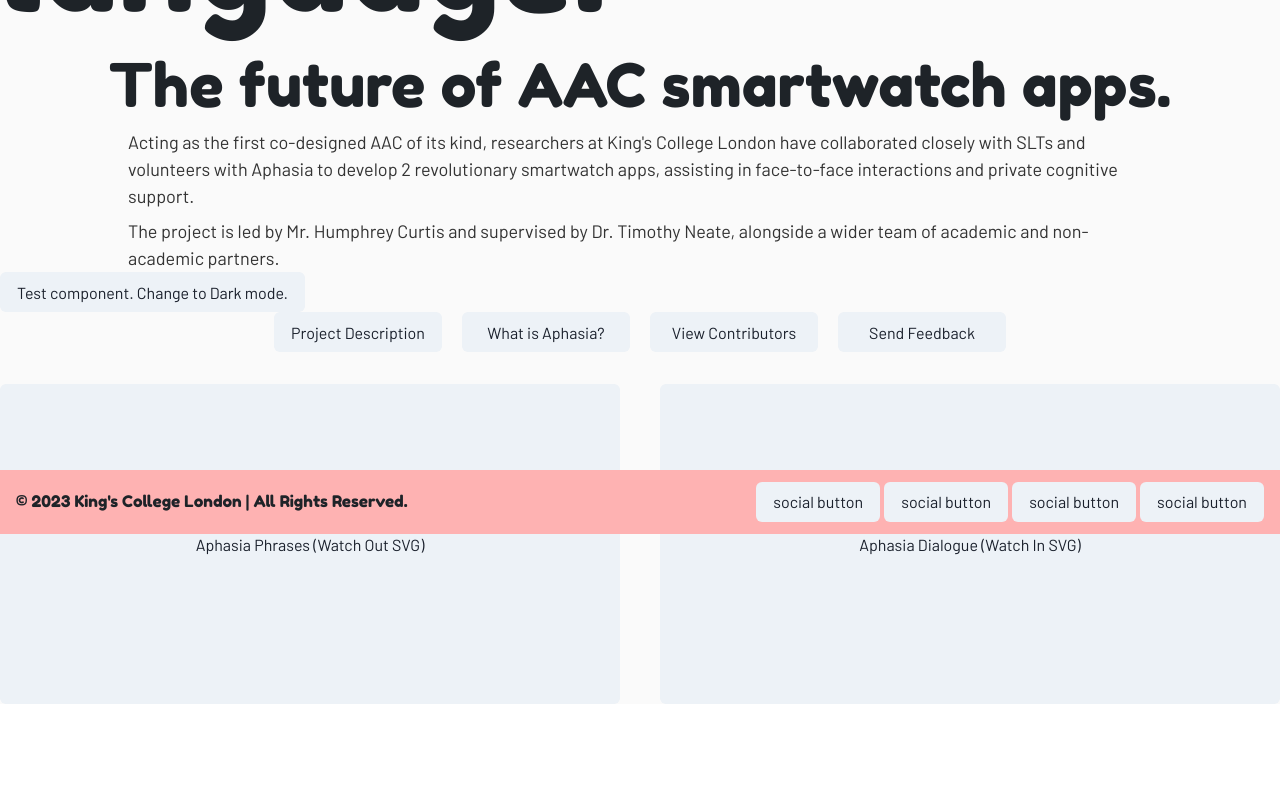
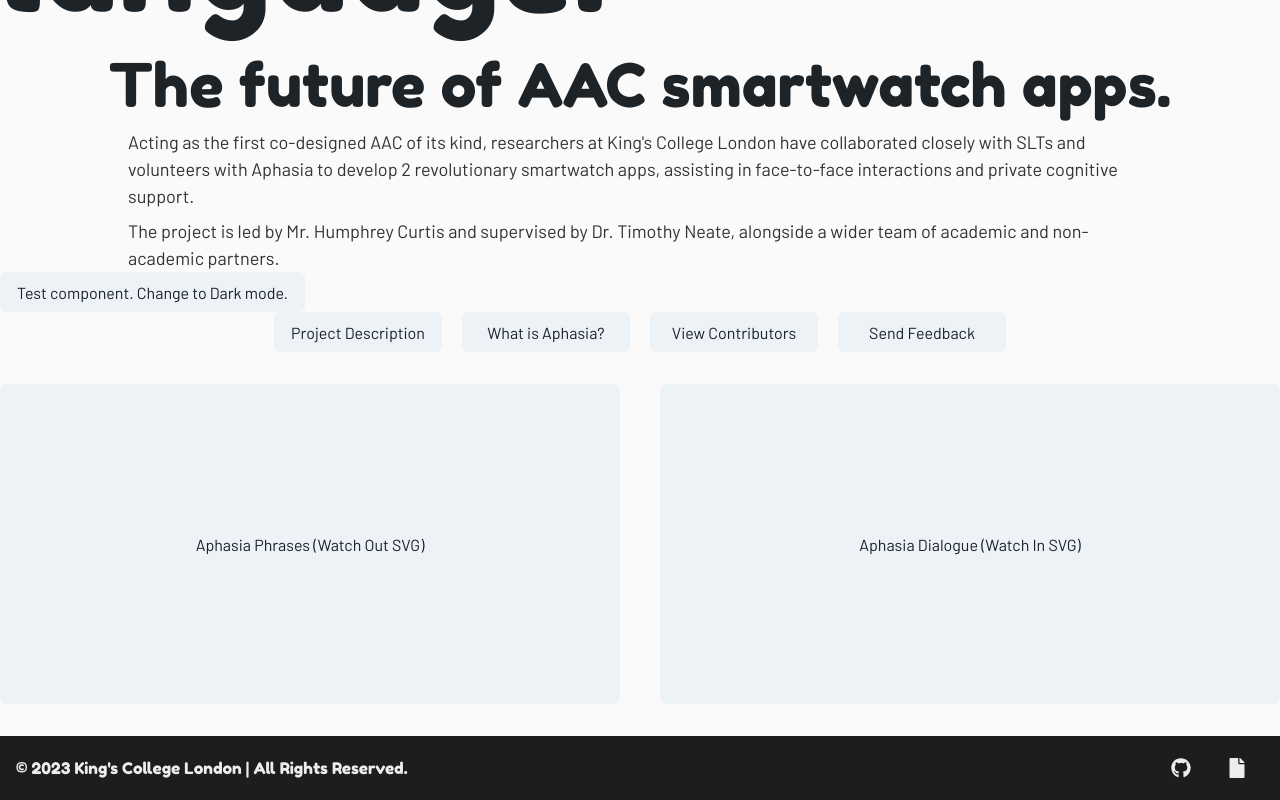
Before and after one commit to JSusak/AACAppSite, a React (Vite) app: page / in a window 1280 px wide. Shown: the part 266-1066 px from the top of the page. Before the commit the page ends 970 px from the top, so only its background shows below. Built offline with nearby package versions, Linux system fonts and the light colour scheme.

Commit message:
feat: create footer button and modify footer - Add padding between bottom element of home page

```diff
--- a/src/components/Footer/Footer.tsx
+++ b/src/components/Footer/Footer.tsx
@@ -1,19 +1,15 @@
-import {
-  Box,
-  Button,
-  Center,
-  Container,
-  HStack,
-  Heading,
-} from "@chakra-ui/react";
+import { Box, Container, HStack, Heading } from "@chakra-ui/react";
+import { FaGithub, FaFile } from "react-icons/fa";
+import { FooterButton } from "./FooterButton";
+import { Colours } from "../../colourScheme";
 
 export const Footer: React.FC = (): JSX.Element => {
   return (
     <>
       <Box
         w="100%"
-        backgroundColor={"red.200"}
-        style={{ position: "fixed", left: "0", bottom: "0" }}
+        backgroundColor={Colours.lightModeMainCol}
+        style={{ position: "relative", left: "0", bottom: "0" }}
       >
         <Container
           minW={"100%"}
@@ -22,14 +18,15 @@ export const Footer: React.FC = (): JSX.Element => {
           justifyContent={"space-between"}
           alignItems={"center"}
         >
-          <Heading fontSize={"md"}>
+          <Heading fontSize={"md"} color={"whiteAlpha.900"}>
             © 2023 King's College London{"\u00a0"}| All Rights Reserved.
           </Heading>
-          <HStack align={"flex-start"} spacing="4px">
-            <Button>social button</Button>
-            <Button>social button</Button>
-            <Button>social button</Button>
-            <Button>social button</Button>
+          <HStack align={"flex-start"} spacing="2px">
+            <FooterButton
+              linkTo="https://github.com/JSusak/AACAppSite"
+              buttonIcon={<FaGithub size="20px" />}
+            />
+            <FooterButton linkTo="test" buttonIcon={<FaFile size="20px" />} />
           </HStack>
         </Container>
       </Box>
--- /dev/null
+++ b/src/components/Footer/FooterButton.tsx
@@ -0,0 +1,33 @@
+import { Link, Button } from "@chakra-ui/react";
+
+export const FooterButton = ({
+  linkTo,
+  buttonIcon,
+}: {
+  linkTo: string;
+  buttonIcon: JSX.Element;
+}): JSX.Element => {
+  return (
+    <Link isExternal href={linkTo}>
+      {" "}
+      <Button
+        size="md"
+        bg={"none"}
+        alignItems={"center"}
+        justifyContent={"center"}
+        transition={"all 0.3s ease-in-out"}
+        borderRadius={"100%"}
+        _hover={{
+          bg: "none",
+          color: "none",
+          boxShadow: "none",
+          outline: "none",
+        }}
+        _focus={{ boxShadow: "none", borderColor: "transparent" }}
+        color={"whiteAlpha.900"}
+      >
+        {buttonIcon}
+      </Button>
+    </Link>
+  );
+};
--- a/src/pages/HomePage/HomePage.tsx
+++ b/src/pages/HomePage/HomePage.tsx
@@ -43,7 +43,7 @@ export const HomePage: React.FC = (): JSX.Element => {
         </SimpleGrid>
       </Center>
 
-      <SimpleGrid columns={2} spacing={10} mt="2rem">
+      <SimpleGrid columns={2} spacing={10} mt="2rem" mb="2rem">
         <Button height="40vh">Aphasia Phrases (Watch Out SVG)</Button>
         <Button height="40vh">Aphasia Dialogue (Watch In SVG)</Button>
       </SimpleGrid>
```
